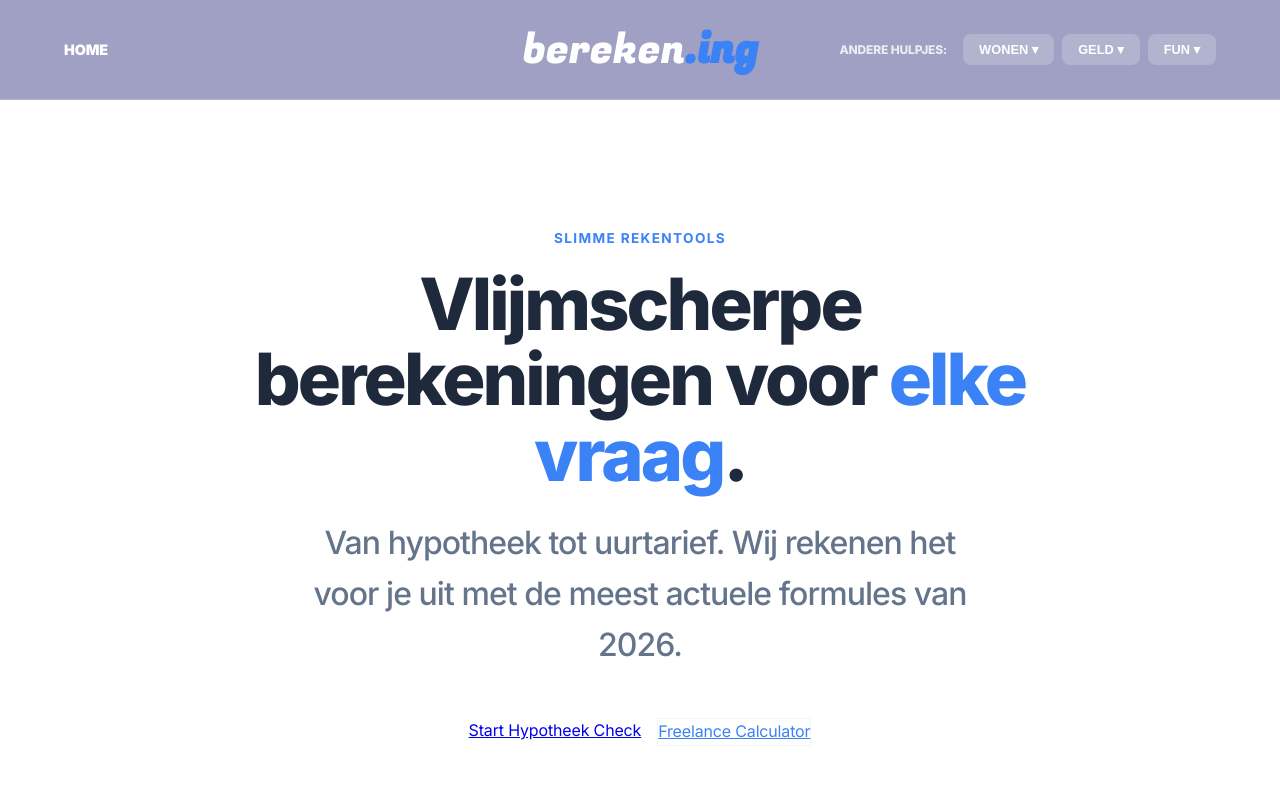
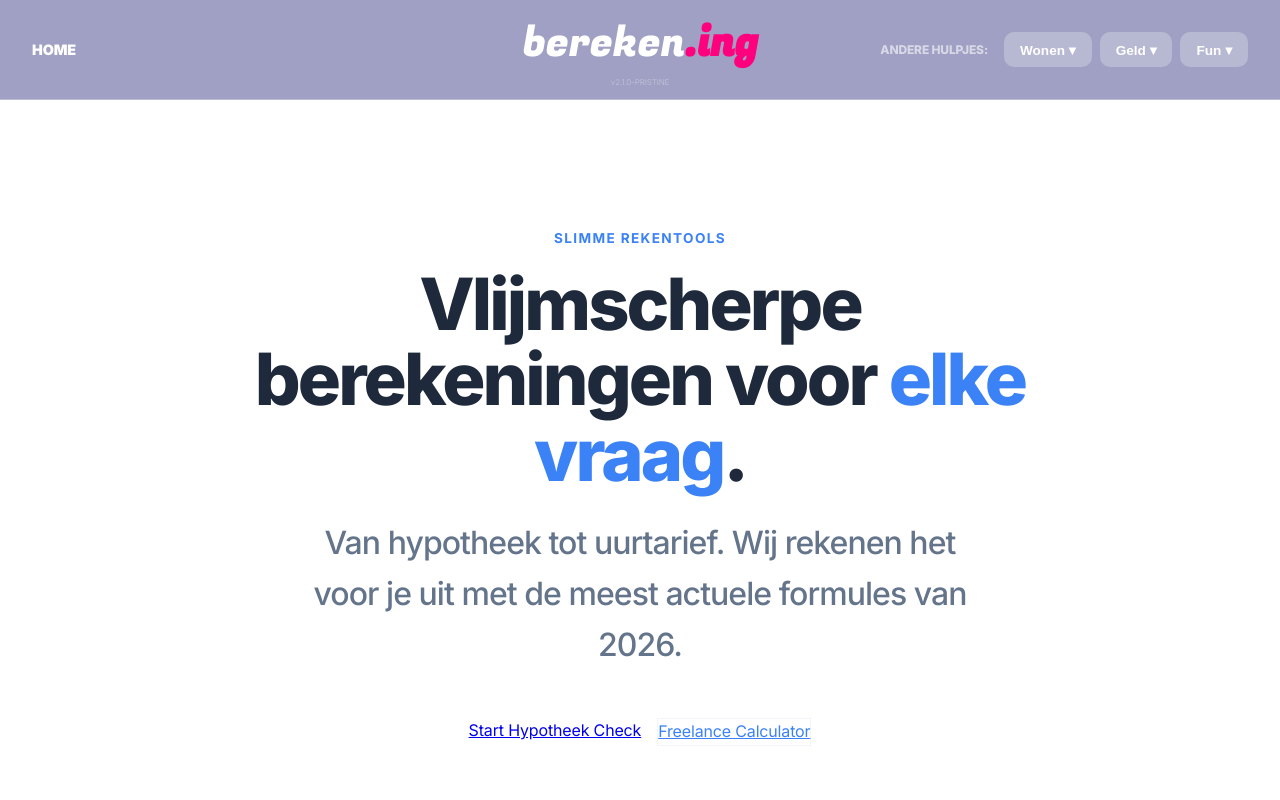
Before and after one commit to sirklaas/bereken.ing, a Next.js app: page / in a window 1280 px wide. Shown: the top 800 px of the page. Built offline with nearby package versions, Linux system fonts and the light colour scheme.

Commit message:
chore: force redeploy with cache-busting version stamp v2.1.0

```diff
--- a/src/components/Header.tsx
+++ b/src/components/Header.tsx
@@ -15,40 +15,30 @@ const CATEGORIES = [
   {
     name: "Geld",
     links: [
-      { name: "Autoverzekering", href: "/geld/autokosten" },
+      { name: "Verzekeringen", href: "/geld/autokosten" },
       { name: "Vaste Lasten", href: "/vaste-lasten" },
-      { name: "Uurtarief", href: "/uurtarief" },
     ]
   },
   {
     name: "Fun",
     links: [
-      { name: "8-Ball", href: "/fun/8ball" },
-      { name: "Kerst Countdown", href: "/fun/kerst" },
-      { name: "Verjaardag", href: "/fun/verjaardag" },
-      { name: "I Ching", href: "/fun/iching" },
+      { name: "Magische 8-Ball", href: "/fun/8ball" },
+      { name: "Kerst", href: "/fun/kerst" },
       { name: "Death Clock", href: "/fun/dagentot" },
     ]
   }
 ];
 
 export default function Header() {
-  const [hasShadow, setHasShadow] = useState(false);
   const [openDropdown, setOpenDropdown] = useState<string | null>(null);
-
-  useEffect(() => {
-    const handleScroll = () => setHasShadow(window.scrollY > 10);
-    window.addEventListener("scroll", handleScroll);
-    return () => window.removeEventListener("scroll", handleScroll);
-  }, []);
 
   return (
     <header style={{
       position: "sticky",
       top: 0,
-      zIndex: 2000,
-      background: "#9FA0C3", // Periwinkle from wireframe
-      borderBottom: "1px solid rgba(255,255,255,0.2)",
+      zIndex: 9999,
+      background: "#9FA0C3",
+      borderBottom: "1px solid rgba(255,255,255,0.3)",
       height: "100px",
       display: "flex",
       alignItems: "center"
@@ -58,19 +48,22 @@ export default function Header() {
         display: "flex",
         justifyContent: "space-between",
         alignItems: "center",
-        width: "100%"
+        width: "100%",
+        maxWidth: "1400px",
+        margin: "0 auto",
+        padding: "0 2rem"
       }}>
 
-        {/* Left: Home */}
+        {/* Left: HOME */}
         <Link href="/" style={{ color: "white", textDecoration: "none", fontWeight: 900, fontSize: "0.9rem" }}>HOME</Link>
 
-        {/* Center: Logo (Absolute) */}
+        {/* Center: Logo (FORCE CENTER) */}
         <div style={{
           position: "absolute",
           left: "50%",
           top: "50%",
           transform: "translate(-50%, -50%)",
-          zIndex: 10
+          textAlign: "center"
         }}>
           <Link href="/" style={{
             fontSize: "2.6rem",
@@ -79,13 +72,14 @@ export default function Header() {
             fontFamily: "var(--font-heading)",
             color: "white"
           }}>
-            bereken<span style={{ fontWeight: 800, color: "var(--primary-accent)" }}>.ing</span>
+            bereken<span style={{ fontWeight: 800, color: "#FF007F" }}>.ing</span>
           </Link>
+          <span style={{ fontSize: "0.5rem", color: "rgba(255,255,255,0.3)", display: "block" }}>v2.1.0-PRISTINE</span>
         </div>
 
         {/* Right: Dropdowns */}
         <div style={{ display: "flex", alignItems: "center", gap: "1rem" }}>
-          <span style={{ color: "rgba(255,255,255,0.8)", fontSize: "0.75rem", fontWeight: 800 }}>ANDERE HULPJES:</span>
+          <span style={{ color: "rgba(255,255,255,0.6)", fontSize: "0.75rem", fontWeight: 800 }}>ANDERE HULPJES:</span>
 
           <div style={{ display: "flex", gap: "0.5rem" }}>
             {CATEGORIES.map((cat) => (
@@ -95,19 +89,16 @@ export default function Header() {
                 onMouseLeave={() => setOpenDropdown(null)}
                 style={{ position: "relative" }}
               >
-                <button
-                  onClick={() => setOpenDropdown(openDropdown === cat.name ? null : cat.name)}
-                  style={{
-                    background: "rgba(255,255,255,0.2)",
-                    border: "none",
-                    color: "white",
-                    fontSize: "0.8rem",
-                    fontWeight: 900,
-                    padding: "0.5rem 1rem",
-                    borderRadius: "8px",
-                    cursor: "pointer",
-                    textTransform: "uppercase"
-                  }}>
+                <button style={{
+                  background: "rgba(255,255,255,0.25)",
+                  border: "none",
+                  color: "white",
+                  fontSize: "0.85rem",
+                  fontWeight: 900,
+                  padding: "0.6rem 1rem",
+                  borderRadius: "10px",
+                  cursor: "pointer"
+                }}>
                   {cat.name} ▾
                 </button>
 
@@ -118,12 +109,11 @@ export default function Header() {
                     right: 0,
                     width: "220px",
                     background: "white",
-                    borderRadius: "12px",
-                    boxShadow: "0 20px 50px rgba(0,0,0,0.2)",
+                    borderRadius: "16px",
+                    boxShadow: "0 25px 50px rgba(0,0,0,0.3)",
                     padding: "0.8rem",
                     marginTop: "0.5rem",
-                    display: "grid",
-                    gap: "0.2rem"
+                    zIndex: 10000
                   }}>
                     {cat.links.map(link => (
                       <Link
@@ -132,13 +122,15 @@ export default function Header() {
                         onClick={() => setOpenDropdown(null)}
                         style={{
                           textDecoration: "none",
-                          fontSize: "0.85rem",
-                          color: "#1e293b",
-                          fontWeight: 600,
+                          fontSize: "0.9rem",
+                          color: "#0f172a",
+                          fontWeight: 700,
                           padding: "0.7rem 1rem",
-                          borderRadius: "8px"
+                          borderRadius: "8px",
+                          display: "block"
                         }}
-                        className="dropdown-item"
+                        onMouseEnter={(e) => (e.currentTarget.style.background = "#f1f5f9")}
+                        onMouseLeave={(e) => (e.currentTarget.style.background = "transparent")}
                       >
                         {link.name}
                       </Link>
@@ -150,12 +142,6 @@ export default function Header() {
           </div>
         </div>
       </div>
-      <style jsx>{`
-        .dropdown-item:hover { background: #f1f5f9; color: var(--primary-accent); }
-        @media (max-width: 1024px) {
-          span { display: none; }
-        }
-      `}</style>
     </header>
   );
 }
```
